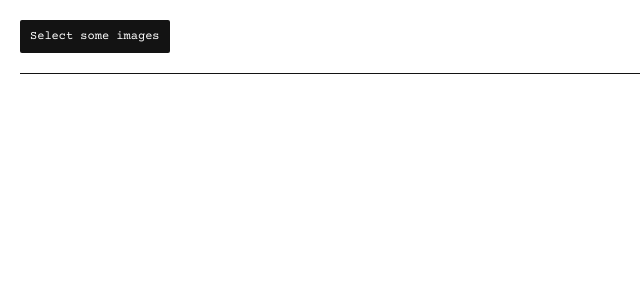
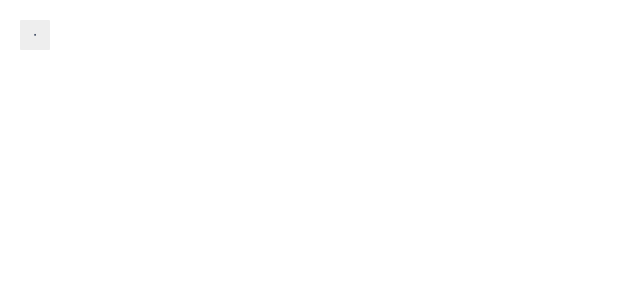
Before and after one commit to riccardoscalco/wiv, a Svelte app: page / in a window 1280 px wide. Shown: the top 300 px of the page, without its empty margins (0-640 px from the left). Built offline with nearby package versions, Linux system fonts and the light colour scheme.

Commit message:
Add download buttons

```diff
--- a/public/global.css
+++ b/public/global.css
@@ -1,8 +1,11 @@
 @import url('https://fonts.googleapis.com/css2?family=Courier+Prime:ital,wght@0,400;0,700;1,400&display=swap');
 
 :root {
-	--black: #131313;
+	--black: #1d2b47;
 	--white:#fff;
+	--primary-color: #0A0AFF;
+	--light-gray: #eee;
+	--almost-white: #f6f7f7;
 }
 
 html, body {
--- a/src/App.svelte
+++ b/src/App.svelte
@@ -5,7 +5,7 @@
 
 <main>
 	<input id="file" type="file" accept="image/*" bind:files multiple>
-	<label for="file">Select some images</label>
+	<label for="file">∙</label>
 	<ul>
 		{#each files as file, index}
 			<li>
@@ -29,12 +29,15 @@
 
 	[type="file"] + label {
 		user-select: none;
-		border-radius: 2px;
-		background-color: var(--black);
-		color: var(--white);
+		border-radius: 1px;
+		background-color: var(--light-gray);
+		color: var(--black);
 		cursor: pointer;
-		display: inline-block;
-		padding: 10px;
+		display: flex;
+		align-items: center;
+		justify-content: center;
+		width: 30px;
+		height: 30px;
 	}
 
 	/* [type="file"]:focus + label,
@@ -42,17 +45,20 @@
 
 	} */
 
+	[type="file"] + label:hover	 {
+		background-color: var(--almost-white);
+	}
+
 	ul {
-		border-top: 1px solid var(--black);
 		list-style: none;
-		margin: 20px 0;
-		padding: 20px 0 0 0;
+		padding: 10px 0 0 0;
 		max-width: 100vw;
 		display: grid;
 		grid-template-columns: repeat( auto-fill, minmax(250px, 1fr) );
 		column-gap: 20px;
 		row-gap: 20px;
 	}
+
 	li {
 		padding: 0;
 		margin: 0;
--- /dev/null
+++ b/src/DownloadAnchor.svelte
@@ -0,0 +1,44 @@
+<script>
+	export let src;
+	export let download;
+	export let width;
+	export let height;
+	let canvasElement;
+
+	// https://gist.github.com/mbostock/6466603
+	function clickListener () {
+		const context = canvasElement.getContext("2d");
+		const image = new Image;
+		image.src = src;
+		image.onload = function() {
+			context.drawImage(image, 0, 0, width, height);
+			const a = document.createElement("a");
+			a.download = download.replace('.svg', '.png');
+			a.href = canvasElement.toDataURL("image/png");
+			a.click();
+		}
+	}
+</script>
+
+<button on:click={clickListener}><slot></slot></button>
+<canvas width={width} height={height} bind:this={canvasElement}></canvas>
+
+<style>
+	button {
+		font-family: inherit;
+		font-size: inherit;
+		padding: 4px 8px;
+		margin: 5px 0 0 0;
+		border: 0;
+		border-radius: 1px;
+		background-color: var(--light-gray);
+		cursor: pointer;
+		color: var(--primary-color);
+	}
+	button:hover {
+		background-color: var(--almost-white);
+	}
+	canvas {
+		display: none;
+	}
+</style>
--- a/src/Image.svelte
+++ b/src/Image.svelte
@@ -1,12 +1,15 @@
 <script>
 	import { onMount } from 'svelte';
 	import { fade } from 'svelte/transition';
+	import DownloadAnchor from './DownloadAnchor.svelte';
 	export let file;
 	export let index;
 	let visible = false;
 	let src;
 	let size;
 	let name;
+	let width = 300;
+	let height = 300;
 
 	function readAndPreview () {
 		const reader = new FileReader();
@@ -15,6 +18,12 @@
 			name = file.name;
 			size = file.size;
 			src = this.result;
+			const image = new Image();
+			image.src = src;
+			image.onload = function () {
+				width = this.width;
+				height = this.height;
+			}
 			visible = true;
 		}, false);
 
@@ -34,7 +43,21 @@
 	<article transition:fade={{ delay: index * 35}}>
 		<img alt={name} src={src}/>
 		<p>{name}</p>
-		<p>{format(size)}</p>
+		<p>{format(size)} - {width}×{height} pixel</p>
+		<DownloadAnchor
+			src={src}
+			download={name}
+			width={width}
+			height={height}
+		>{width}</DownloadAnchor>
+		{#if width > 1080}
+			<DownloadAnchor
+				src={src}
+				download={name}
+				width="1080"
+				height="1080"
+			>1080</DownloadAnchor>
+		{/if}
 	</article>
 {/if}
 
@@ -45,8 +68,9 @@
 
 	img {
 		width: 100%;
-		padding: 0;
-		margin: 0;
+		padding: 1px;
+		margin: 0 0 5px 0;
+		border: 1px solid var(--light-gray);
 	}
 
 	p {
```
